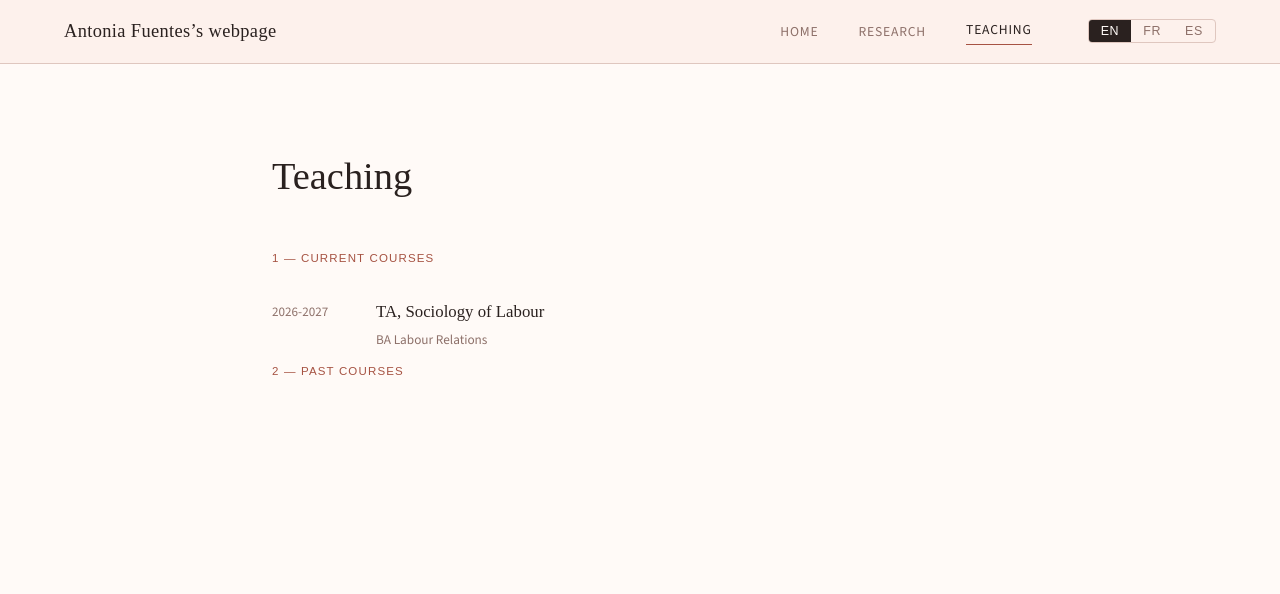
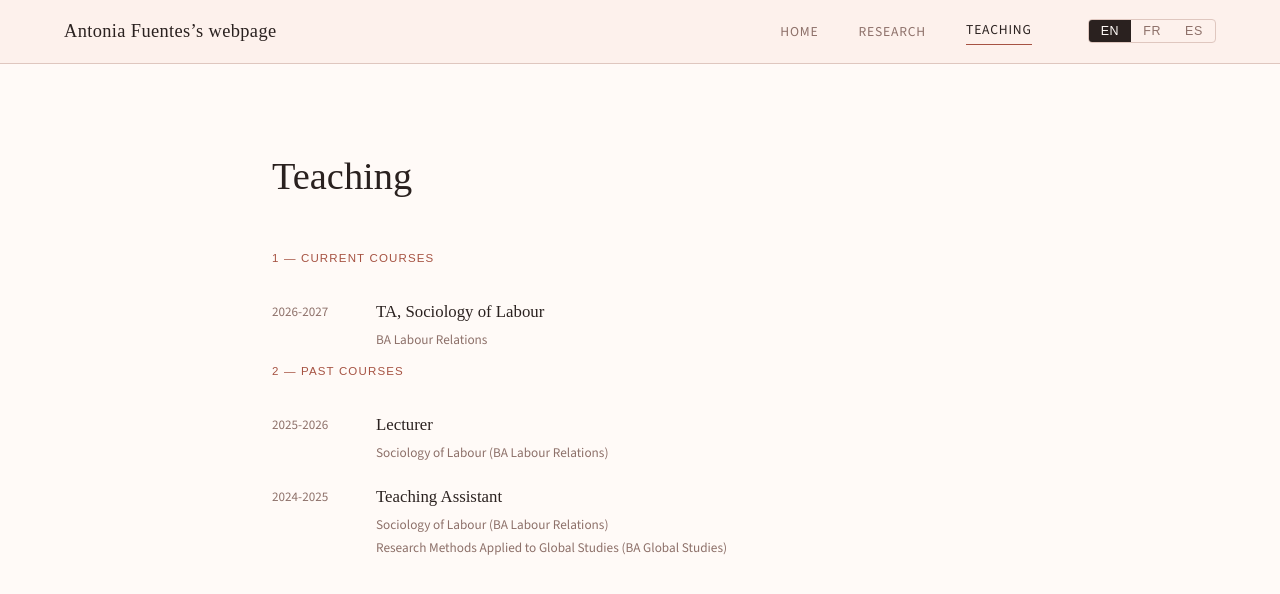
Before and after one commit to antoniafuentes/antoniafuentes.github.io, a plain HTML site: page index.html in a window 1280 px wide. Both pictures are taken after a click on the link "TEACHING". Shown: the top 594 px of the page. Drawn offline with nearby package versions, Linux system fonts and the light colour scheme; a web font is replaced by a local one.

Commit message:
Update index.html

```diff
--- a/index.html
+++ b/index.html
@@ -574,9 +574,20 @@
         <h3>
           <span class="section-num" data-en="2 — Past courses" data-fr="2 — Cours passés" data-es="2 — Cursos anteriores">2 — Past courses</span>
         </h3>
-        <div class="talks-list">
-        </div>
-      </div>
+        <div class="talk-item">
+  <div class="talk-year" data-en="2025-2026" data-fr="2025-2026" data-es="2025-2026">2025-2026</div>
+  <div>
+    <div class="talk-title" data-en="Lecturer" data-fr="Chargée de cours" data-es="Profesora">Lecturer</div>
+    <div class="talk-venue" data-en="Sociology of Labour (BA Labour Relations)" data-fr="Sociologie du travail (Licence en Relations de travail)" data-es="Sociología del Trabajo (Grado en Relaciones Laborales)">Sociology of Labour (BA Labour Relations)</div>
+  </div>
+</div>
+<div class="talk-item">
+  <div class="talk-year" data-en="2024-2025" data-fr="2024-2025" data-es="2024-2025">2024-2025</div>
+  <div>
+    <div class="talk-title" data-en="Teaching Assistant" data-fr="Séminaire" data-es="Jefe de prácticas">Teaching Assistant</div>
+    <div class="talk-venue" data-en="Sociology of Labour (BA Labour Relations)<br>Research Methods Applied to Global Studies (BA Global Studies)" data-fr="Sociologie du travail (Licence en Relations de travail)<br>Méthodes de recherche appliquées aux études globales (Licence en Études globales)" data-es="Sociología del Trabajo (Grado en Relaciones Laborales)<br>Métodos de Investigación Aplicados a los Estudios Globales (Grado en Estudios Globales)">Sociology of Labour (BA Labour Relations)<br>Research Methods Applied to Global Studies (BA Global Studies)</div>
+  </div>
+</div>
 
     </div>
   </div>
```
